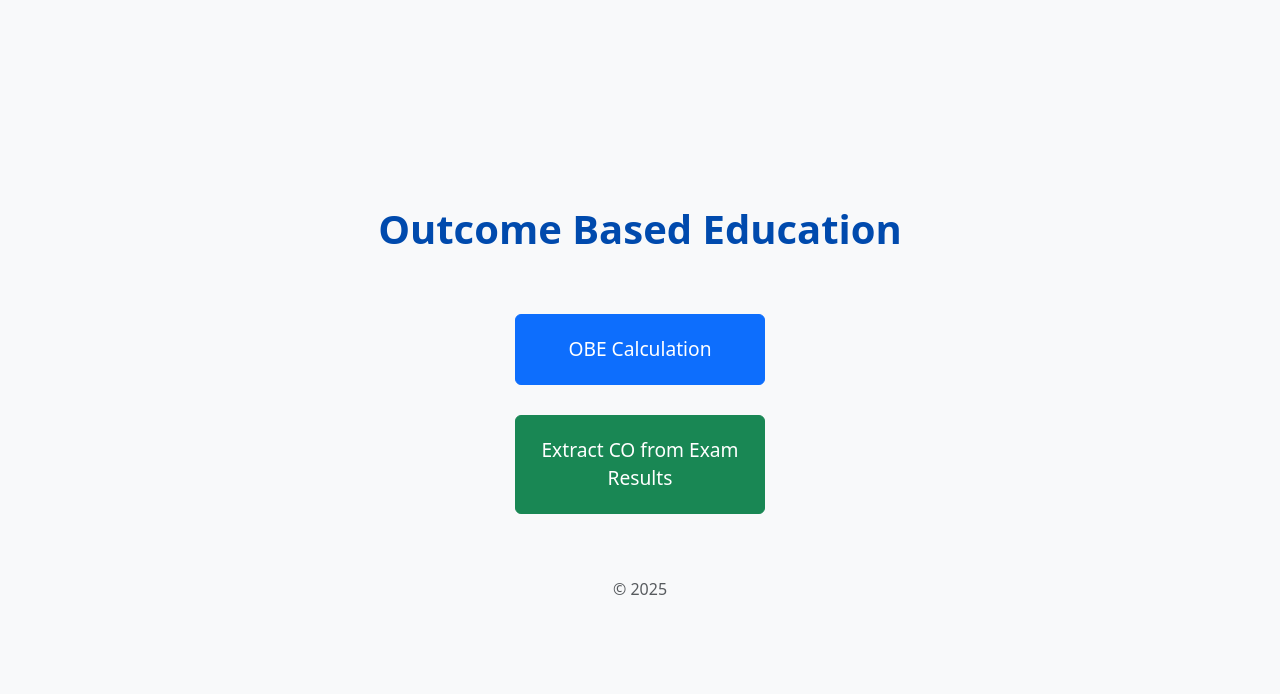
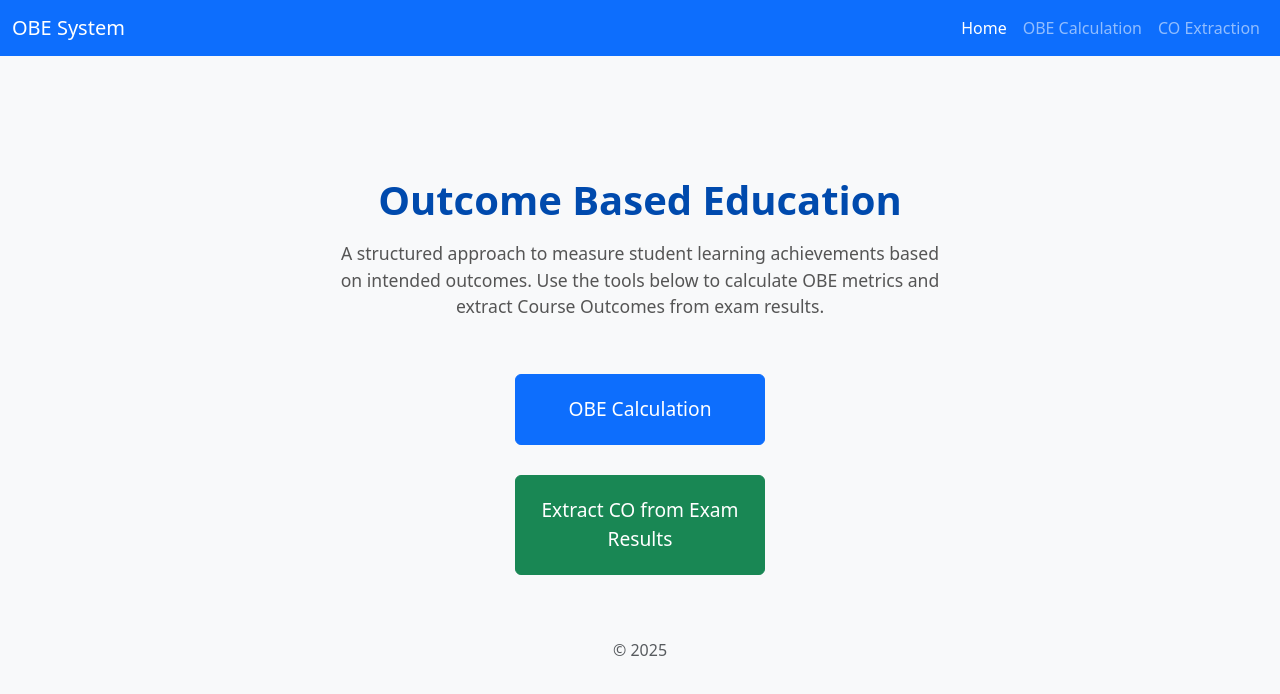
Before and after one commit to rakeshmdmysuru-glitch/rocky, a plain HTML site: page index.html in a window 1280 px wide. Drawn offline with nearby package versions, Linux system fonts and the light colour scheme.

Commit message:
Add files via upload

```diff
--- a/index.html
+++ b/index.html
@@ -4,14 +4,16 @@
   <meta charset="UTF-8">
   <meta name="viewport" content="width=device-width, initial-scale=1.0">
   <title>OBE Home</title>
+
   <!-- Bootstrap CSS -->
   <link href="https://cdn.jsdelivr.net/npm/bootstrap@5.3.3/dist/css/bootstrap.min.css" rel="stylesheet">
+
   <style>
     body {
       background-color: #f8f9fa;
     }
     .home-container {
-      min-height: 100vh;
+      min-height: 90vh;
       display: flex;
       justify-content: center;
       align-items: center;
@@ -19,10 +21,16 @@
       text-align: center;
     }
     .home-title {
-      margin-bottom: 40px;
+      margin-bottom: 10px;
       font-size: 2.5rem;
       font-weight: bold;
       color: #004aad;
+    }
+    .description {
+      max-width: 600px;
+      margin-bottom: 40px;
+      color: #555;
+      font-size: 1.1rem;
     }
     .home-btn {
       width: 250px;
@@ -34,8 +42,37 @@
 </head>
 <body>
 
+<!-- Navigation Bar -->
+<nav class="navbar navbar-expand-lg navbar-dark bg-primary">
+  <div class="container-fluid">
+    <a class="navbar-brand" href="#">OBE System</a>
+    <button class="navbar-toggler" type="button" data-bs-toggle="collapse" data-bs-target="#navbarNav">
+      <span class="navbar-toggler-icon"></span>
+    </button>
+
+    <div class="collapse navbar-collapse" id="navbarNav">
+      <ul class="navbar-nav ms-auto">
+        <li class="nav-item">
+          <a class="nav-link active" href="#">Home</a>
+        </li>
+        <li class="nav-item">
+          <a class="nav-link" href="obe.html">OBE Calculation</a>
+        </li>
+        <li class="nav-item">
+          <a class="nav-link" href="co_extract.html">CO Extraction</a>
+        </li>
+      </ul>
+    </div>
+  </div>
+</nav>
+
+<!-- Main Content -->
 <div class="container home-container">
   <div class="home-title">Outcome Based Education</div>
+  <div class="description">
+    A structured approach to measure student learning achievements based on intended outcomes.
+    Use the tools below to calculate OBE metrics and extract Course Outcomes from exam results.
+  </div>
 
   <a href="obe.html" class="btn btn-primary home-btn">OBE Calculation</a>
   <a href="co_extract.html" class="btn btn-success home-btn">Extract CO from Exam Results</a>
--- a/obe.js
+++ b/obe.js
@@ -1029,7 +1029,7 @@ function printAll() {
   const chartImage = chartCanvas ? chartCanvas.toDataURL("image/png") : "";
 
   const elementsToPrint = [
-   `<img src="jssstu_header.jpg" style="width:100%; display:block; margin:auto;" />`,
+    `<img src="jssstu_header.jpg" style="width:100%; display:block; margin:auto;" />`,
     buildGridPrintLayout(),
     `<h2 class="section-title">CIE</h2>`,
     cloneElementHTML(document.getElementById("uploadedTableCIE")),
```
Also changed, not shown: co_extract.html (+24 -0 lines), obe.html (+17 -1 lines).
